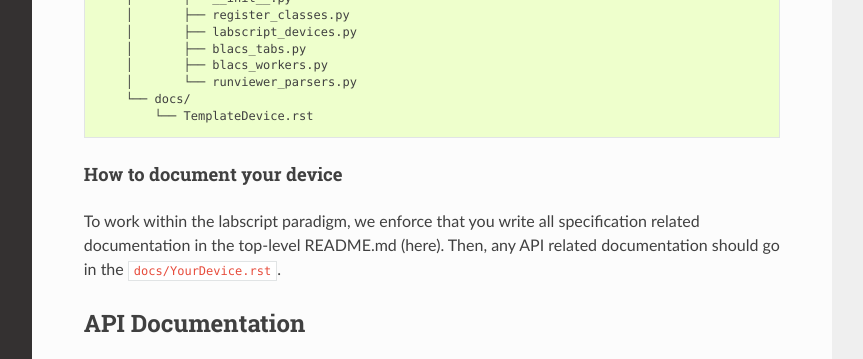
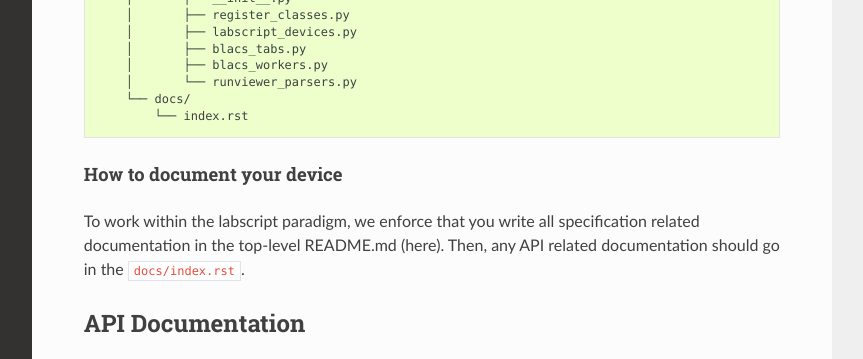
Before and after one commit to naqslab/naqs_devices_template_device, a Sphinx documentation site: the page built from docs/index.rst, in a window 1280 px wide and 900 px high, cut to the strip 471-830 px from the top of the window. Shown: the whole strip, without its empty margins (268-1131 px from the left). Built offline with Sphinx 7.4.7 and the Read the Docs theme 3.1.0, drawn with Linux system fonts in a browser that asks for light colours; some of the changed text lies outside the part shown.

Commit message:
Rename parent doc file to index so RTD can find it.

````diff
--- a/README.md
+++ b/README.md
@@ -19,7 +19,7 @@
     │       ├── blacs_workers.py
     │       └── runviewer_parsers.py
     └── docs/
-        └── TemplateDevice.rst
+        └── index.rst
 
 ```
 
@@ -27,4 +27,4 @@
 
 To work within the labscript paradigm, we enforce that you write all
 specification related documentation in the top-level README.md (here). Then,
-any API related documentation should go in the `docs/YourDevice.rst`.
+any API related documentation should go in the `docs/index.rst`.
--- a/docs/conf.py
+++ b/docs/conf.py
@@ -45,7 +45,7 @@ extensions = [
 	'sphinx.ext.napoleon',
 	'sphinx.ext.viewcode',
 	'sphinx.ext.intersphinx',
-	'sphinx.ext.coverage'
+	'sphinx.ext.coverage',
 ]
 
 # disable viewcode from putting in source for imported libraries
@@ -55,7 +55,7 @@ viewcode_follow_imported_members = False
 templates_path = ['_templates']
 
 # The master toctree document.
-master_doc = 'TemplateDevice'
+master_doc = 'index'
 
 # List of patterns, relative to source directory, that match files and
 # directories to ignore when looking for source files.
````
Also changed, not shown: docs/index.rst (renamed from docs/TemplateDevice.rst).
